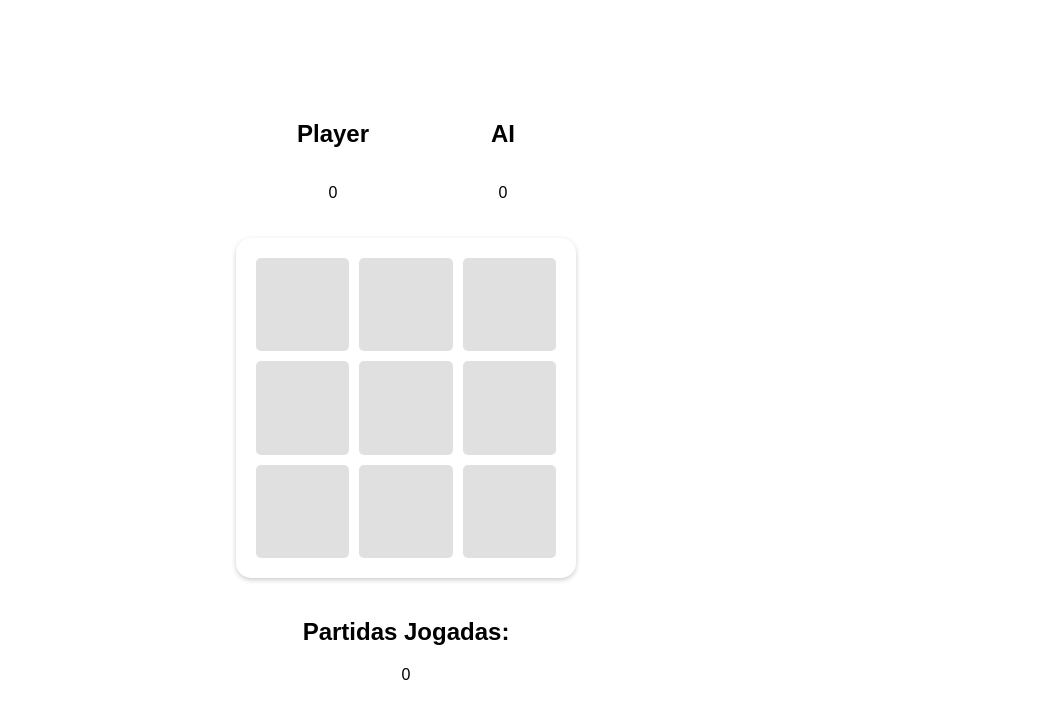
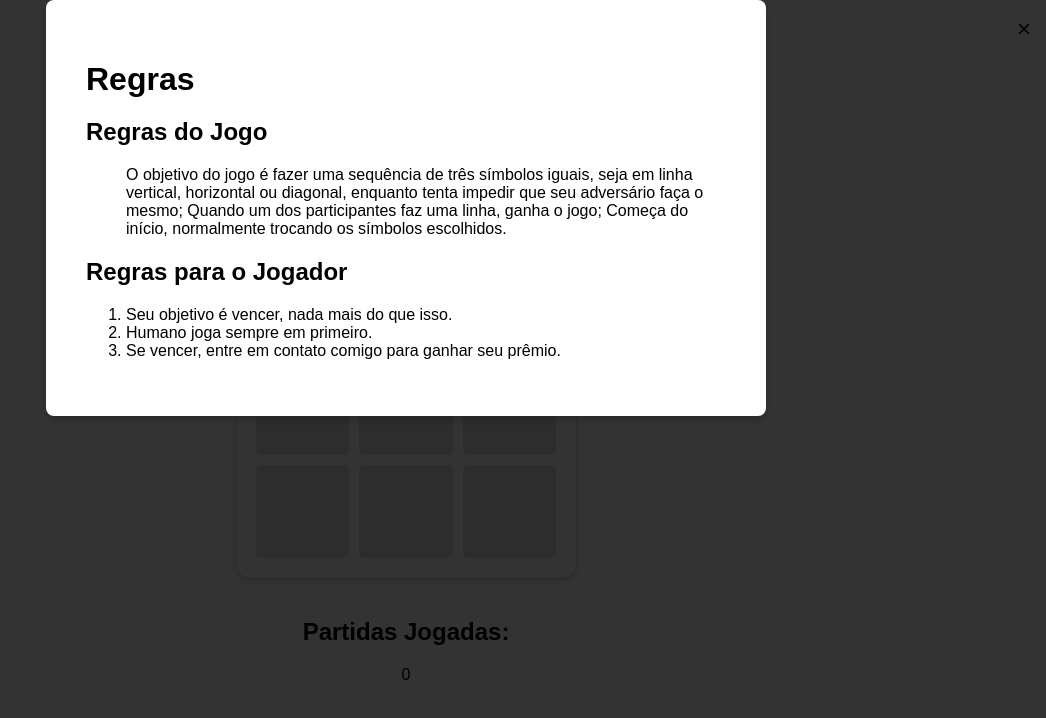
Before and after one commit to BruksfildServices01/jogo_da_velha.github.io, a plain HTML site: page index.html in a window 1280 px wide. Shown: the whole page, without its empty margins (234-1280 px from the left). Drawn offline with Linux system fonts and the light colour scheme.

Commit message:
melhoria do codigo
bug da maquina resolvida, e modal de informações de regras criado

```diff
--- /dev/null
+++ b/css/modals.css
@@ -0,0 +1,46 @@
+.modal {
+    display: none;
+    position: fixed;
+    z-index: 1;
+    left: 0;
+    top: 0;
+    width: 100%;
+    height: 100%;
+    background-color: rgba(0,0,0,0.8);
+    display: flex;
+    justify-content: center;
+    align-items: center;
+}
+
+.modal-content {
+    margin: auto;
+    padding: 40px;
+    width: 50%;
+    background-color: #fff;
+    border-radius: 8px;
+    box-shadow: 0 4px 8px rgba(0,0,0,0.2);
+}
+
+.close {
+    cursor: pointer;
+    font-size: 24px;
+    position: absolute;
+    top: 15px;
+    right: 15px;
+}
+
+.close:hover {
+    color: red;
+}
+
+h1, h2 {
+    margin-bottom: 20px;
+}
+
+.rules-section {
+    margin-bottom: 20px;
+}
+
+ol {
+    margin-top: 10px;
+}
--- a/index.html
+++ b/index.html
@@ -5,14 +5,39 @@
     <meta http-equiv="X-UA-Compatible" content="IE=edge">
     <meta name="viewport" content="width=device-width, initial-scale=1.0">
     <link rel="stylesheet" href="./css/style.css">
+    <link rel="stylesheet" href="./css/modals.css">
     <title>Document</title>
 </head>
 <body>
+    <div id="myModal" class="modal">
+        <div class="modal-content">
+            <span class="close">&times;</span>
+            <h1>Regras</h1>
+            <h2>Regras do Jogo</h2>
+            <ol id="game-rules">
+              <p>O objetivo do jogo é fazer uma sequência de três símbolos iguais, seja em linha vertical, horizontal ou diagonal, enquanto tenta impedir que seu adversário faça o mesmo; Quando um dos participantes faz uma linha, ganha o jogo; Começa do início, normalmente trocando os símbolos escolhidos.</p>
+            </ol>
+            <h2>Regras para o Jogador</h2>
+            <ol id="player-rules">
+                <li>Seu objetivo é vencer, nada mais do que isso.</li>
+                <li>Humano joga sempre em primeiro.</li>
+                <li>Se vencer, entre em contato comigo para ganhar seu prêmio.</li>
+            </ol>
+        </div>
+    </div>
+
+
+
+
     <div id="game">
         <div id="scoreboard">
             <div id="human-score">
                 <h2>Player</h2>
                 <p id="human-wins">0</p>
+            </div>
+            <div id="human-score">
+                <h2>empates</h2>
+                <p id="ties">0</p>
             </div>
             <div id="ai-score">
                 <h2>AI</h2>
@@ -36,5 +61,6 @@
         </div>
     </div>
     <script src="./js/script.js"></script>
+    <script src="./js/modal.js"></script>
 </body>
 </html>
--- /dev/null
+++ b/js/modal.js
@@ -0,0 +1,19 @@
+document.addEventListener('DOMContentLoaded', (event) => {
+    let modal = document.getElementById("myModal");
+    let span = document.getElementsByClassName("close")[0];
+
+    // Abre o modal
+    modal.style.display = "block";
+
+    // Fecha o modal quando o usuário clica no "X"
+    span.onclick = function() {
+      modal.style.display = "none";
+    };
+
+    // Fecha o modal se o usuário clica fora do modal
+    window.onclick = function(event) {
+      if (event.target === modal) {
+        modal.style.display = "none";
+      }
+    };
+});
--- a/js/script.js
+++ b/js/script.js
@@ -1,7 +1,7 @@
 let board = Array(9).fill(null);
 let human = 'X', ai = 'O', EMPTY = null;
 let currentPlayer = human;
-let humanWins = 0, aiWins = 0, gamesPlayed = 0;
+let humanWins = 0, aiWins = 0, ties = 0, gamesPlayed = 0;
 
 let cells = Array.from(document.querySelectorAll('#board .cell'));
 cells.forEach(cell => {
@@ -12,6 +12,17 @@ let scores = {
     [human]: -1,
     [ai]: 1,
     'tie': 0
+};
+
+function resetBoard(initialPlayer) {
+    board = Array(9).fill(null);
+    currentPlayer = initialPlayer;
+    cells.forEach(cell => cell.textContent = '');
+    cells.forEach(cell => cell.classList.remove(human, ai));
+
+    if (currentPlayer === ai) {
+        makeAIMove();
+    }
 }
 
 function checkWin(board) {
@@ -49,8 +60,9 @@ function updateScores(winner) {
         aiWins++;
         document.getElementById('ai-wins').innerText = aiWins;
     } else if (winner === 'tie') {
-        // Lidando com empates aqui.
-        // Você pode querer adicionar um contador para empates, se desejar.
+        ties++;
+        document.getElementById('ties').innerText = ties;
+        console.log("empate")
     }
 }
 
@@ -64,14 +76,14 @@ function click(e) {
         let result = checkWin(board);
         if(result) {
             updateScores(result);
-            board = Array(9).fill(null);
-            cells.forEach(cell => cell.textContent = '');
-            cells.forEach(cell => cell.classList.remove(human, ai));
+            let nextPlayer = (currentPlayer === human) ? ai : human;  // Determine o próximo jogador
+            resetBoard(nextPlayer);  // Reinicie o tabuleiro
         }
         // Se não há um vencedor, permita que a IA jogue.
         if(!result && currentPlayer === ai) makeAIMove();
     }
 }
+
 
 function makeAIMove() {
     let bestScore = -Infinity;
@@ -132,3 +144,5 @@ function minimax(board, depth, isMaximizingPlayer) {
         return bestScore;
     }
 }
+
+resetBoard(human);
```
Also changed, not shown: humano.jpg (added), ia.avif (added), jogo.png (added), vs-versus-carta-logotipo-vs-letras-em-fundo-transparente-ilustracao-em-vetor-de-confronto-de-competicao_185004-455.avif (added), vs.avif (added).
